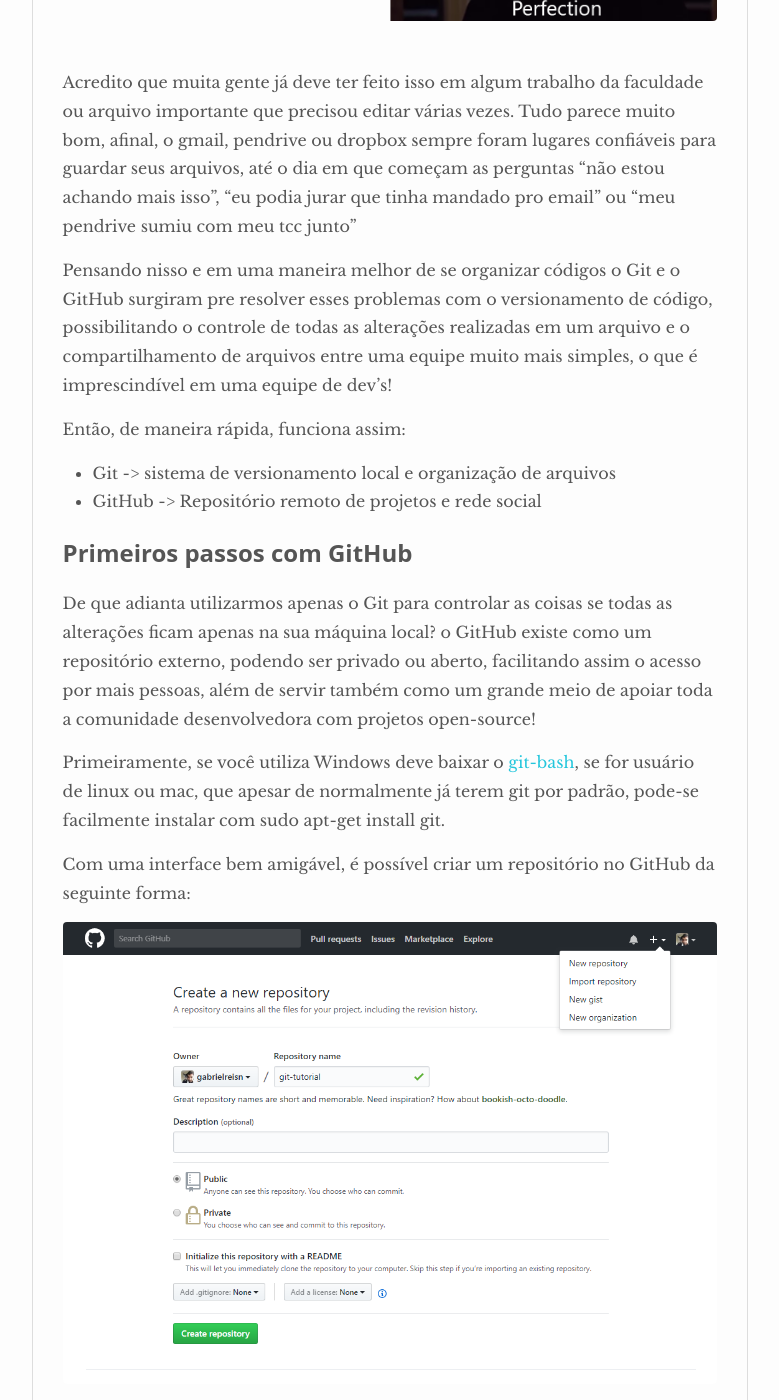
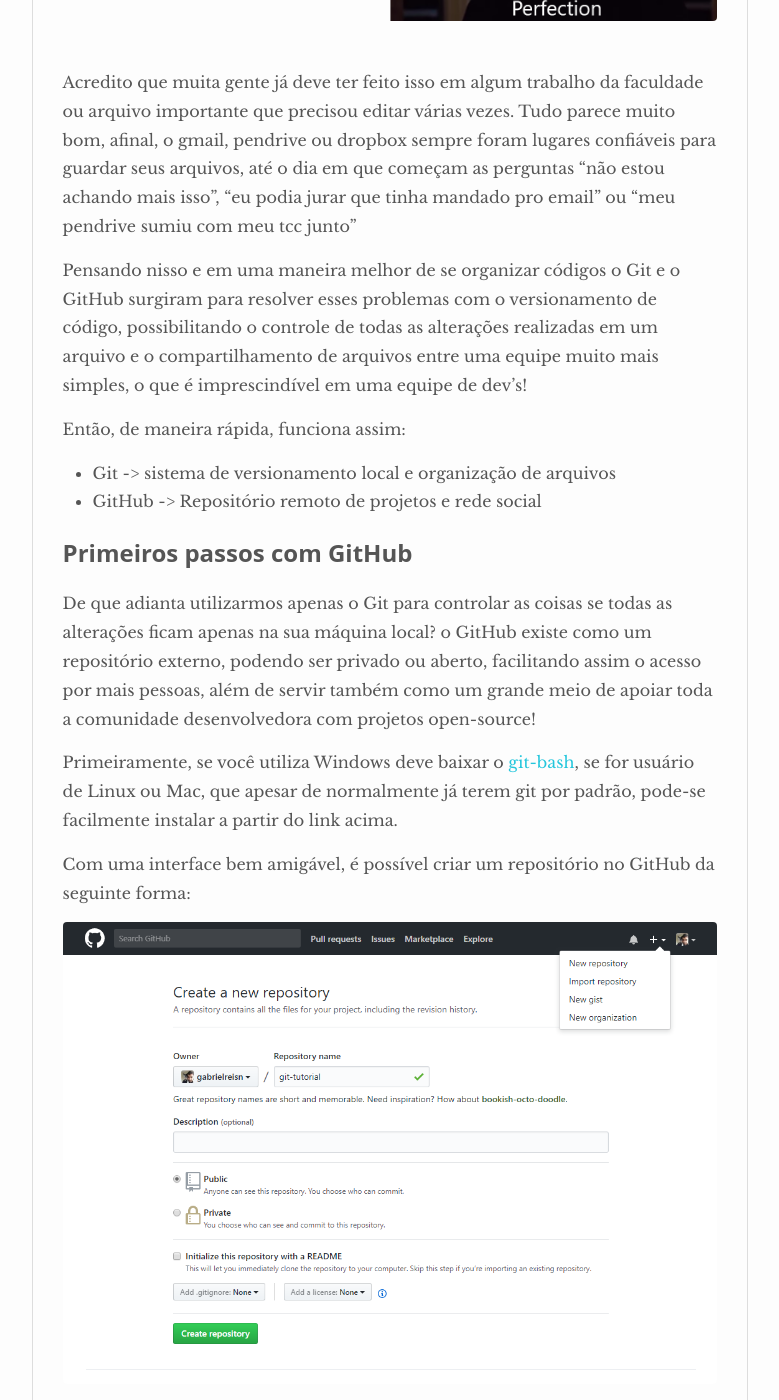
Before and after one commit to Dev-ES/blog, a Jekyll site: the page built from _posts/2017-12-04-tutorial-git.md, in a window 1280 px wide and 1400 px high, scrolled down 1209 px. Shown: the whole window, without its empty margins (250-1029 px from the left). Built offline with Jekyll 4.4.1, drawn with Linux system fonts in a browser that asks for light colours; nearby versions of some CDN libraries; comment, search, counter and statistics services are not loaded; some of the changed text lies outside the part shown.

Commit message:
minor requested fixes, including language mistakes

````diff
--- a/_posts/2017-12-04-tutorial-git.md
+++ b/_posts/2017-12-04-tutorial-git.md
@@ -18,7 +18,7 @@
 dropbox sempre foram lugares confiáveis para guardar seus arquivos, até o dia em que começam as perguntas "não estou
 achando mais isso", "eu podia jurar que tinha mandado pro email" ou "meu pendrive sumiu com meu tcc junto"
 
-Pensando nisso e em uma maneira melhor de se organizar códigos o Git e o GitHub surgiram pre resolver esses problemas
+Pensando nisso e em uma maneira melhor de se organizar códigos o Git e o GitHub surgiram para resolver esses problemas
 com o versionamento de código, possibilitando o controle de todas as alterações realizadas em um arquivo e o
 compartilhamento de arquivos entre uma equipe muito mais simples, o que é imprescindível em uma equipe de dev's!
 
@@ -33,11 +33,15 @@
 local? o GitHub existe como um repositório externo, podendo ser privado ou aberto, facilitando assim o acesso por mais
 pessoas, além de servir também como um grande meio de apoiar toda a comunidade desenvolvedora com projetos open-source!
 
-Primeiramente, se você utiliza Windows deve baixar o [git-bash](https://git-scm.com/download/), se for usuário de linux ou mac, que apesar de normalmente já terem git por padrão, pode-se facilmente instalar com sudo apt-get install git.
+Primeiramente, se você utiliza Windows deve baixar o [git-bash](https://git-scm.com/download/), se for usuário de Linux ou Mac, que apesar de normalmente já terem git por padrão, pode-se facilmente instalar a partir do link acima.
 
 Com uma interface bem amigável, é possível criar um repositório no GitHub da seguinte forma:
 
 ![Criação de um repositório no GitHub](/images/git-tutorial/git-new-repo.PNG)
+
+Depois de criado, podemos obter uma url de acesso ao repositório assim
+
+![Criação de um repositório no GitHub](/images/git-tutorial/repo-copy-to-clipboard.PNG)
 
 No final do processo, deve ser gerada uma url do tipo
 
@@ -48,8 +52,7 @@
 Com o nosso repositório remoto criado, podemos 'importar' ele localmente da seguinte forma utilizando o git-bash ou o terminal:
 
 ```bash
-   git clone
-   https://github.com/gabrielreisn/git-tutorial.git
+   git clone https://github.com/gabrielreisn/git-tutorial.git
 ```
 
 Onde será criada uma pasta 'git-tutorial' no diretório atual do bash. Nesse ponto todos os arquivos do projeto devem ser colocados nessa pasta e serão mapeados pelo git mais tarde. Assim, vou explicar todos os comandos usados de forma rápida e demonstrar um passo a passo logo depois
````
Also changed, not shown: other parts of _posts/2017-12-04-tutorial-git.md (+2 -2 lines).
